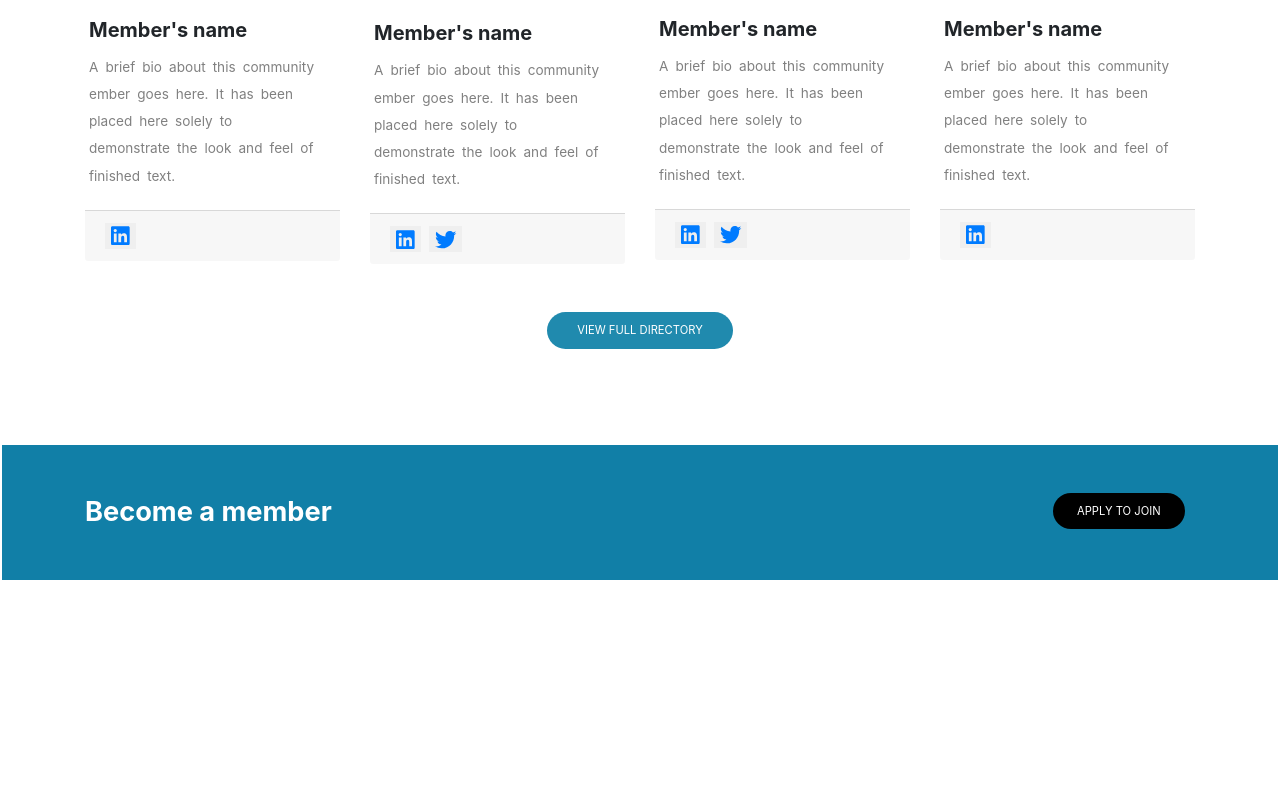
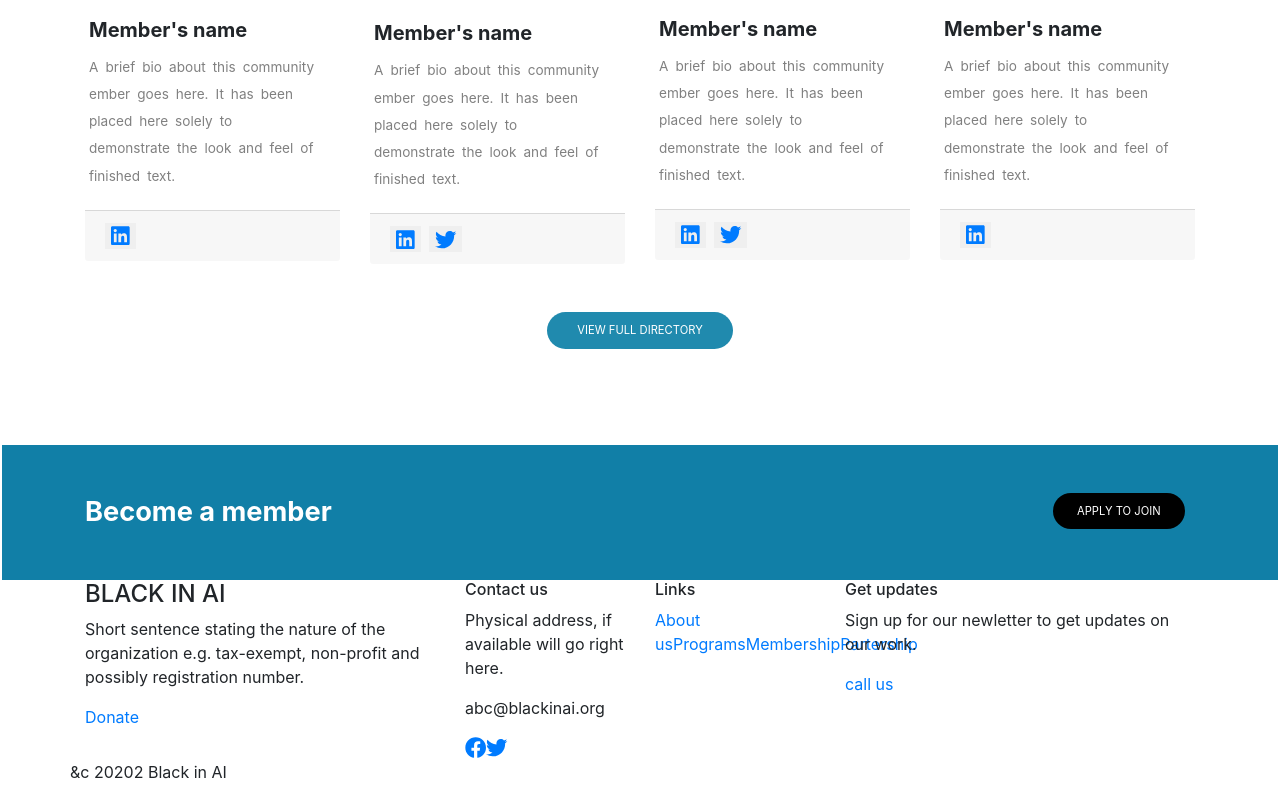
Before and after one commit to tundeiness/Blacks-In-AI, a React (Create React App) app: page / in a window 1280 px wide. Shown: the part 2972-3772 px from the top of the page. Before the commit the page ends 3552 px from the top, so only its background shows below. Built offline with nearby package versions, Linux system fonts and the light colour scheme.

Commit message:
require footer in App.js

```diff
--- a/src/App.js
+++ b/src/App.js
@@ -7,19 +7,18 @@ import Membership from './components/membership';
 import Testimonial from './components/testimonial';
 import Members from './components/members';
 import Call from './components/call';
+import Footer from './components/footer';
 
 const App = () => (
   <>
     <Header />
     <div className="main-wrapper" id="main">
-      {/* <div className="container">
-        <p>Hello World !!!</p>
-      </div> */}
       <Introduction />
       <Membership />
       <Testimonial />
       <Members />
       <Call />
+      <Footer />
     </div>
   </>
 );
```
